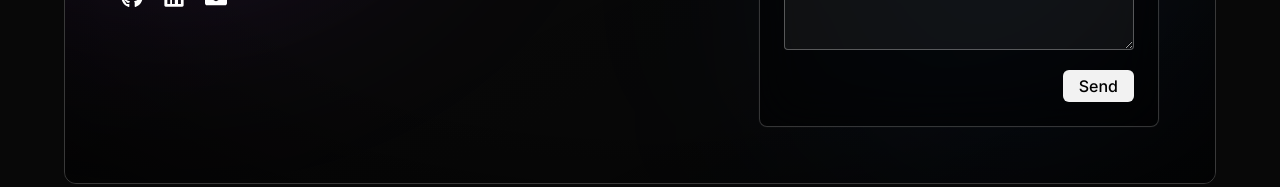
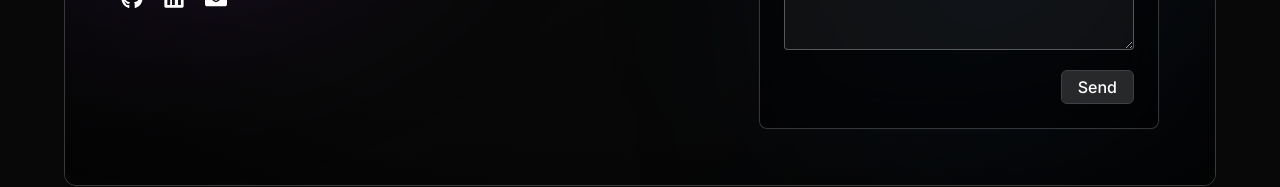
Before and after one commit to Anurag2516/my-portfolio, a React (Vite) app: page / in a window 1280 px wide. Shown: the part 2901-3088 px from the top of the page. Built offline with nearby package versions, Linux system fonts and the light colour scheme.

Commit message:
style: add global bg and text colors

```diff
--- a/src/components/Form.tsx
+++ b/src/components/Form.tsx
@@ -1,38 +1,44 @@
 
 const Form = () => {
   return (
-    <form className="max-w-150 w-full lg:w-100 flex flex-col gap-5 border border-white/20 rounded-lg p-6 backdrop-blur-xl bg-black/50 shadow-[0_0_0_1px_rgba(255,255,255,0.02)]">
+    <form className="max-w-150 w-full lg:w-100 flex flex-col gap-5 border border-white/20 rounded-lg p-4 sm:p-6 backdrop-blur-xl bg-black/50 shadow-[0_0_0_1px_rgba(255,255,255,0.02)]">
       <div className="flex flex-col gap-2">
         <label htmlFor="name">Name</label>
         <input
-          className="border border-white/30 rounded px-3 py-2 bg-white/5 text-white placeholder:text-white/50 focus:outline-none focus:border-white/80 focus:bg-white/15 transition-colors duration-200"
+          className="border border-form-border-dark rounded px-3 py-2 bg-form-bg-dark focus:outline-none focus:border-white/80 focus:bg-white/15 transition-colors duration-200"
           type="text"
           name="name"
           id="name"
+          required
           placeholder="Enter your name..."
         />
       </div>
       <div className="flex flex-col gap-2">
         <label htmlFor="email">Email</label>
         <input
-          className="border border-white/30 rounded px-3 py-2 bg-white/5 text-white placeholder:text-white/50 focus:outline-none focus:border-white/80 focus:bg-white/15 transition-colors duration-200"
+          className="border border-form-border-dark rounded px-3 py-2 bg-form-bg-dark focus:outline-none focus:border-white/80 focus:bg-white/15 transition-colors duration-200"
           type="email"
           name="email"
           id="email"
+          required
           placeholder="Enter your email..."
         />
       </div>
       <div className="flex flex-col gap-2">
         <label htmlFor="message">Message</label>
         <textarea
-          className="min-h-37.5 border border-white/30 rounded px-3 py-2 bg-white/5 text-white placeholder:text-white/50 focus:outline-none focus:border-white/80 focus:bg-white/15 transition-colors duration-200"
+          className="min-h-37.5 border border-form-border-dark rounded px-3 py-2 bg-form-bg-dark focus:outline-none focus:border-white/80 focus:bg-white/15 transition-colors duration-200"
           name="message"
           id="message"
+          required
           placeholder="Enter your message..."
         ></textarea>
       </div>
       <div className="flex justify-end">
-        <button type='submit' className="px-4 py-1 rounded-md bg-white/95 text-black font-medium hover:bg-white/80 cursor-pointer transition-colors duration-200 ease-out">
+        <button
+          type="submit"
+          className="px-4 py-1 rounded-md bg-btn-bg-dark font-medium hover:bg-btn-accent-dark border border-btn-accent-dark transition-colors duration-200 ease-out"
+        >
           Send
         </button>
       </div>
```
